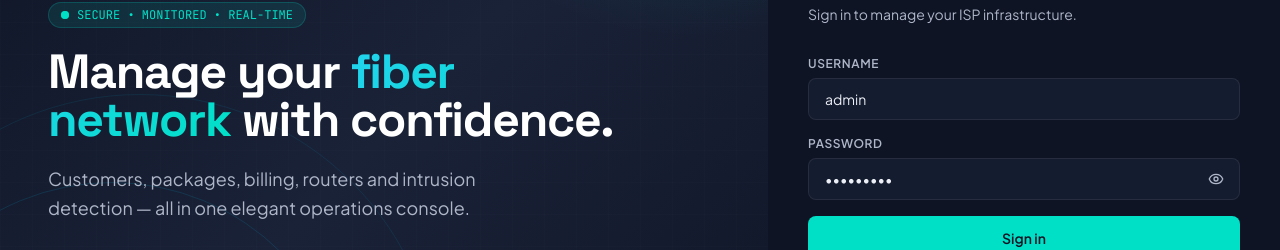
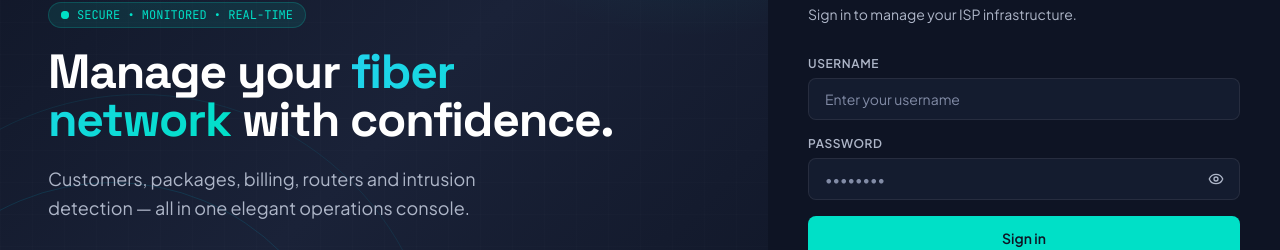
Before and after one commit to hammad-dev-cloud/fiber-security-portal, a React (Vite) app in the folder frontend/: page /login in a window 1280 px wide. Shown: the part 266-516 px from the top of the page. Built offline with nearby package versions, Linux system fonts and the light colour scheme; no server answers.

Commit message:
remove course code from login footer

```diff
--- a/frontend/src/pages/Login.jsx
+++ b/frontend/src/pages/Login.jsx
@@ -5,8 +5,8 @@ import toast from 'react-hot-toast'
 
 export default function Login() {
   const { login } = useAuth()
-  const [username, setUsername] = useState('admin')
-  const [password, setPassword] = useState('Admin@123')
+  const [username, setUsername] = useState('')
+  const [password, setPassword] = useState('')
   const [showPwd, setShowPwd]   = useState(false)
   const [loading, setLoading]   = useState(false)
 
@@ -27,18 +27,14 @@ export default function Login() {
     <div className="min-h-screen grid lg:grid-cols-5">
       {/* ===== Left — branded panel ===== */}
       <div className="hidden lg:flex lg:col-span-3 relative overflow-hidden bg-gradient-to-br from-ink-950 via-ink-900 to-ink-950">
-        {/* Background grid */}
         <div className="absolute inset-0 grid-overlay opacity-50" />
-        {/* Aurora */}
         <div className="absolute inset-0 bg-aurora" />
 
-        {/* Decorative network rings */}
         <div className="absolute -bottom-40 -left-40 w-[600px] h-[600px] rounded-full border border-cyan-500/10" />
         <div className="absolute -bottom-32 -left-32 w-[480px] h-[480px] rounded-full border border-cyan-500/15" />
         <div className="absolute -bottom-20 -left-20 w-[320px] h-[320px] rounded-full border border-accent/20" />
 
         <div className="relative z-10 flex flex-col justify-between p-12 w-full">
-          {/* Brand */}
           <div className="flex items-center gap-3">
             <div className="w-11 h-11 rounded-xl bg-gradient-to-br from-cyan-500 to-accent flex items-center justify-center shadow-glow-cyan">
               <Lock className="w-5 h-5 text-ink-950" strokeWidth={2.5} />
@@ -49,7 +45,6 @@ export default function Login() {
             </div>
           </div>
 
-          {/* Hero text */}
           <div className="max-w-xl">
             <div className="inline-flex items-center gap-2 px-3 py-1 rounded-full bg-accent/10 border border-accent/20 text-accent text-xs font-mono mb-5">
               <span className="glow-dot bg-accent" /> SECURE • MONITORED • REAL-TIME
@@ -62,7 +57,6 @@ export default function Login() {
             </p>
           </div>
 
-          {/* Feature stripe */}
           <div className="grid grid-cols-3 gap-3">
             {[
               { icon: ShieldCheck, label: 'Intrusion Detection', value: 'IDS + Brute-force' },
@@ -82,7 +76,6 @@ export default function Login() {
       {/* ===== Right — form ===== */}
       <div className="lg:col-span-2 flex items-center justify-center p-6 sm:p-10 bg-ink-950">
         <div className="w-full max-w-md fade-up">
-          {/* Mobile brand */}
           <div className="lg:hidden flex items-center gap-3 mb-8">
             <div className="w-10 h-10 rounded-xl bg-gradient-to-br from-cyan-500 to-accent flex items-center justify-center">
               <Lock className="w-5 h-5 text-ink-950" strokeWidth={2.5} />
@@ -102,7 +95,7 @@ export default function Login() {
                 autoComplete="username"
                 value={username}
                 onChange={(e) => setUsername(e.target.value)}
-                placeholder="admin"
+                placeholder="Enter your username"
                 required
                 className="input"
               />
```
